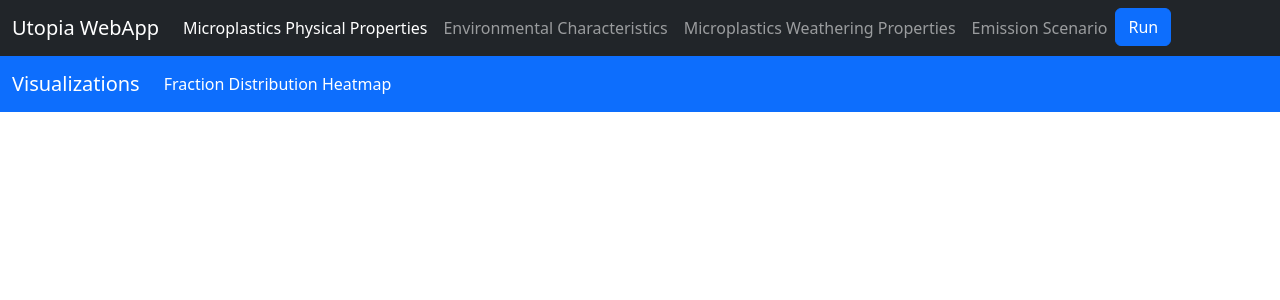
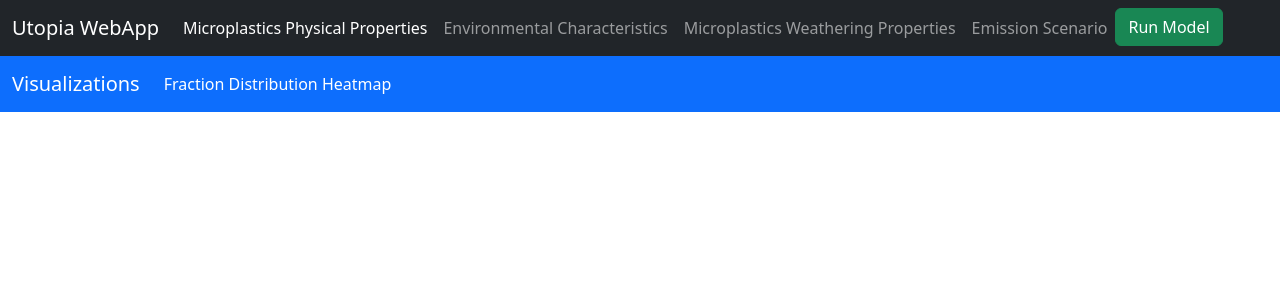
Before and after one commit to karenlarkina/UTOPIA-WebApp, a Flask app: page / in a window 1280 px wide. Shown: the top 300 px of the page. Run offline with Flask 3, Linux system fonts and the light colour scheme; some libraries are stand-ins or nearby versions.

Commit message:
quick updates

```diff
--- a/src/views/templates/index.html
+++ b/src/views/templates/index.html
@@ -10,7 +10,7 @@
 <body>
     <nav class="navbar navbar-expand-lg navbar-dark bg-dark">
         <div class="container-fluid">
-            <a class="navbar-brand" href="#">Utopia WebApp</a>
+            <a class="navbar-brand">Utopia WebApp</a>
             <button class="navbar-toggler" type="button" data-bs-toggle="collapse" data-bs-target="#navbarNav" aria-controls="navbarNav" aria-expanded="false" aria-label="Toggle navigation">
                 <span class="navbar-toggler-icon"></span>
             </button>
@@ -29,15 +29,16 @@
                         <a class="nav-link" id="es_btn" href="#" onclick="toggleOptions('es_container')">Emission Scenario</a>
                     </li>
                     <li class="nav-item">
-                        <button id="run-model" class="btn btn-primary">Run</button>
+                        <button id="run-model" class="btn btn-success">Run Model</button>
                     </li>
                 </ul>
             </div>
         </div>
     </nav>
         <!-- The div for the content to be toggled -->
-            <div id="input_variables_container">
+            <div class="container" id="input_variables_container">
                 <div id="mpp_container" class="toggle_container">
+                    <h3>Microplastics Physical Properties</h3>
                     <div class="row">
                         <label for="mpp_composition" class="col-md-4">Microplastics Physical Property Composition:</label>
                         <select id="mpp_composition" class="col-md-3" onchange="generateMaterialProperties()">
@@ -107,7 +108,7 @@
         <!--Visualizations container-->
             <nav class="navbar navbar-expand-lg navbar-dark bg-primary">
                 <div class="container-fluid">
-                    <a class="navbar-brand" href="#">Visualizations</a>
+                    <a class="navbar-brand">Visualizations</a>
                     <button class="navbar-toggler" type="button" data-bs-toggle="collapse" data-bs-target="#navbarNav" aria-controls="navbarNav" aria-expanded="false" aria-label="Toggle navigation">
                         <span class="navbar-toggler-icon"></span>
                     </button>
```
Also changed, not shown: 18 other files.
